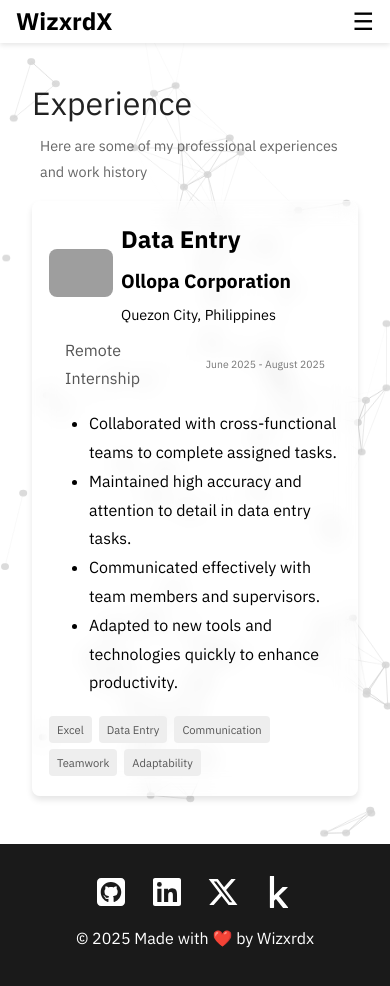
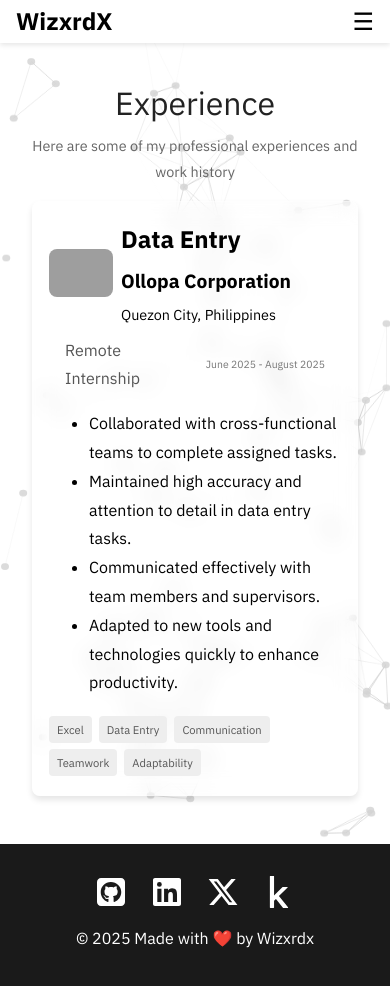
Before and after one commit to Wizxrdx/wizxrdx.github.io, a Next.js app: page /experience in a window 390 px wide. Shown: the top 986 px of the page. Built offline with nearby package versions, Linux system fonts and the light colour scheme; grey boxes are pictures that could not be loaded.

Commit message:
Refactor header styles: center align headerTitle and headerBody for improved layout on smaller screens

```diff
--- a/src/app/experience/page.module.css
+++ b/src/app/experience/page.module.css
@@ -89,6 +89,13 @@
 }
 
 @media (max-width: 768px) {
+    .headerTitle {
+        text-align: center;
+    }
+    .headerBody {
+        text-align: center;
+        margin: 0;
+    }
     .itemHeader {
         gap: 0.5rem;
     }
```
